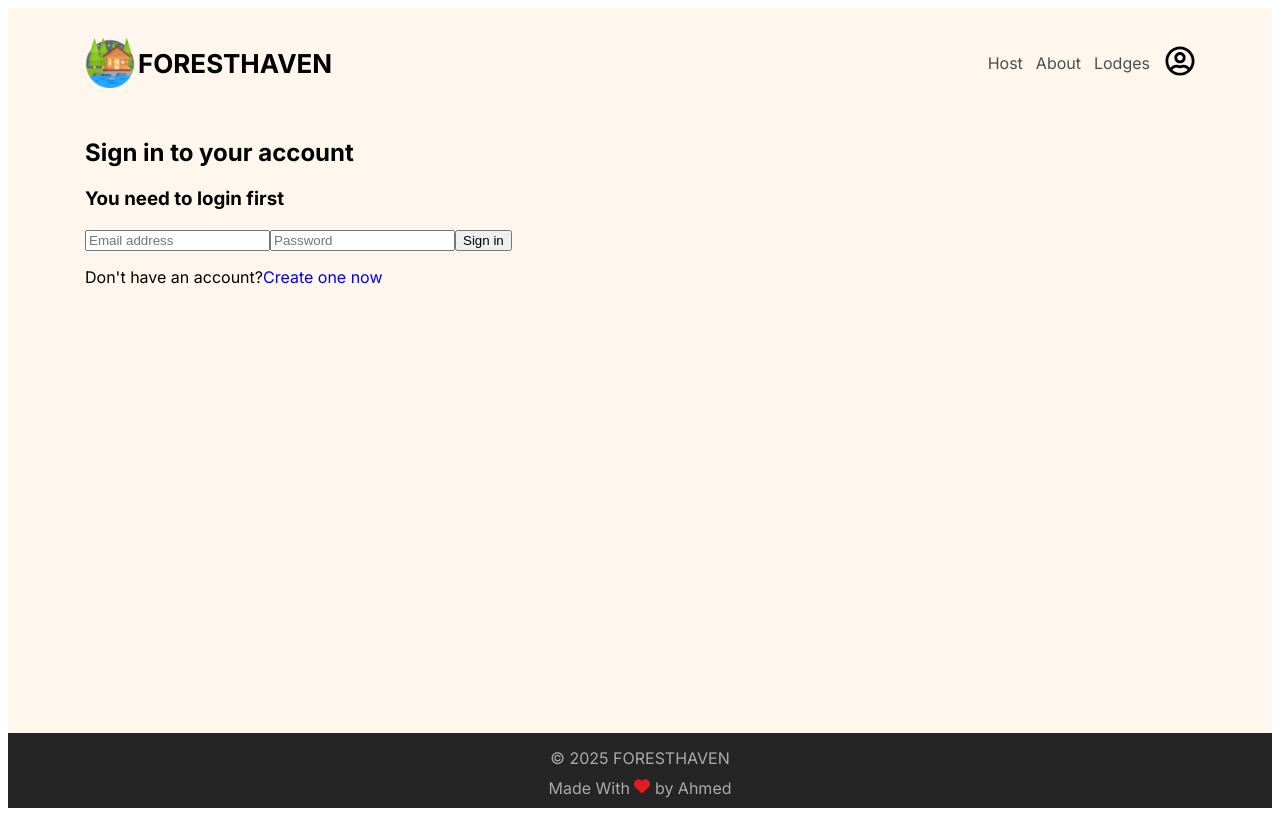
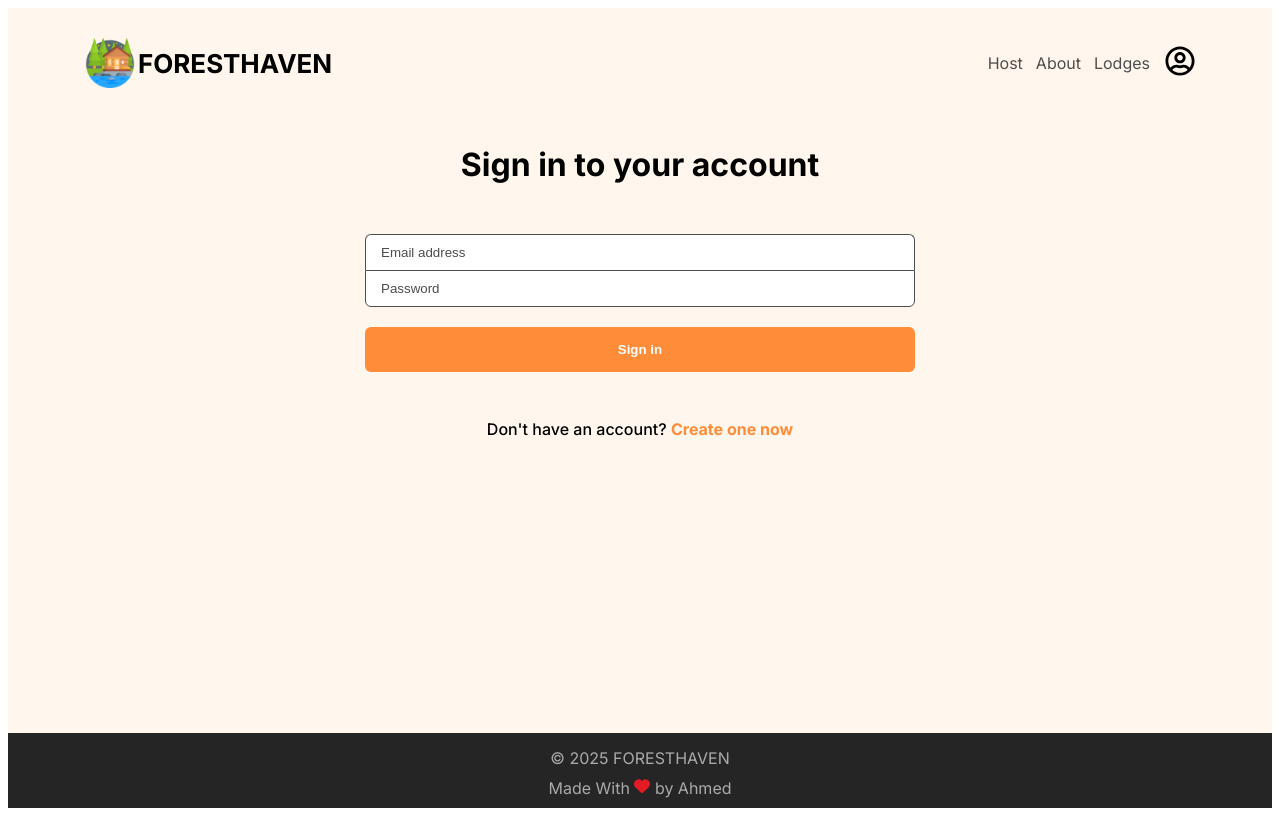
Before and after one commit to ahmgf-2003/Forest-Haven, a React (Vite) app: page /login in a window 1280 px wide. Built offline with nearby package versions, Linux system fonts and the light colour scheme; what miragejs would draw is missing.

Commit message:
added and styleing not found page & login and fix lodge images resize in chrome

```diff
--- a/public/css/main.css
+++ b/public/css/main.css
@@ -207,7 +207,7 @@ header nav a {
 }
 /* End header */
 
-/* Start landing section */
+/* Start landing page */
 .landing {
     background-image: url("/src/assets/images/landing.png");
     background-size: cover;
@@ -245,9 +245,9 @@ header nav a {
     font-weight: bold;
     border-radius: 5px;
 }
-/* End landing section */
+/* End landing page */
 
-/* Start about section */
+/* Start about page */
 .about img {
     height: 400px;
     width: 100%;
@@ -292,13 +292,13 @@ header nav a {
     border-radius: 10px;
 }
 
-/* End about section */
+/* End about page */
 
-/* Start lodges section */
+/* Start lodges page */
 .lodges h2 {
     font-size: 32px;
 }
-/* Start local colors for lodges section */
+/* Start local colors for lodges page */
 .lodges .simple {
     --active-background: #e17654;
 }
@@ -308,7 +308,7 @@ header nav a {
 .lodges .rugged {
     --active-background: #115e59;
 }
-/* End local colors for lodges section */
+/* End local colors for lodges page */
 .lodges .filters {
     margin-top: -10px;
     margin-bottom: 55px;
@@ -377,9 +377,9 @@ header nav a {
     background-color: var(--active-background);
     color: #ffead0;
 }
-/* End lodges section */
+/* End lodges page */
 
-/* Start lodge section */
+/* Start lodge page */
 .lodge a {
     display: flex;
     align-items: center;
@@ -404,12 +404,14 @@ header nav a {
 .lodge img {
     border-radius: 5px;
     width: 100%;
+    overflow: auto; /* fix rresizeing the image in chromioum browsersby change the user agent overflow: clip */
 }
 .lodge .details {
     margin-top: 50px;
 }
 @media (min-width: 768px) {
     .lodge .details {
+        min-width: 300px;
         margin: 0;
     }
 }
@@ -442,9 +444,9 @@ header nav a {
     outline: none;
     border: none;
 }
-/* End lodge section */
+/* End lodge page */
 
-/* Start host section */
+/* Start host page */
 .host {
     position: relative;
 }
@@ -783,7 +785,7 @@ header nav a {
 .host .income-table .months span.active::after {
     background-color: var(--main-button-color);
 }
-.host .income .transactions h3  {
+.host .income .transactions h3 {
     display: flex;
     align-items: flex-end;
     justify-content: space-between;
@@ -812,7 +814,88 @@ header nav a {
 }
 /* End host income */
 
-/* End host section */
+/* End host page */
+
+/* Start login page */
+.login {
+    text-align: center;
+}
+.login .login-error {
+    color: red;
+    font-size: 28px;
+    margin: 0;
+}
+.login h2 {
+    font-size: 32px;
+    margin-bottom: 50px;
+}
+.login form {
+    max-width: 550px;
+    margin: 0 auto;
+}
+.login form input {
+    width: 100%;
+    padding: 10px 15px;
+    outline: none;
+    border: 1px solid var(--alt-text-color);
+    border-collapse: collapse;
+}
+.login form input[type="email"] {
+    border-radius: 6px 6px 0 0;
+    border-bottom: none;
+}
+.login form input[type="password"] {
+    border-radius: 0 0 6px 6px;
+}
+.login form input::placeholder {
+    color: var(--alt-text-color);
+    opacity: 1;
+    transition: 0.3s;
+}
+.login form input:focus::placeholder {
+    opacity: 0;
+}
+.login form button {
+    width: 100%;
+    padding: 15px;
+    margin-top: 20px;
+    background-color: var(--main-button-color);
+    color: white;
+    font-weight: bold;
+    outline: none;
+    border: none;
+    border-radius: 6px;
+}
+.login .create-account {
+    margin-top: 47px;
+    font-weight: 500;
+}
+.login .create-account a {
+    white-space: nowrap;
+    font-weight: bold;
+    color: var(--main-button-color);
+}
+/* Start login page */
+
+/* Start not found page */
+.not-found .container {
+    max-width: 550px;
+    text-align: center;
+}
+.not-found h2 {
+    font-size: 32px;
+}
+.not-found a {
+    display: block;
+    width: 100%;
+    padding: 15px;
+    background-color: #161616;
+    color: white;
+    font-size: 18px;
+    font-weight: bold;
+    border-radius: 6px;
+}
+/* End not found page */
 
 /* Start footer */
 footer {
--- a/src/App.jsx
+++ b/src/App.jsx
@@ -15,6 +15,7 @@ import Reviews from "./pages/Host/Reviews";
 import Income from "./pages/Host/Income";
 import AuthRequired from "./components/AuthRequired";
 import Login from "./components/Login";
+import NotFound from "./pages/NotFound";
 
 function App() {
     return (
@@ -39,6 +40,7 @@ function App() {
                         </Route>
                     </Route>
                     <Route path="login" element={<Login />} />
+                    <Route path="*" element={<NotFound />} />
                 </Route>
             </Routes>
         </BrowserRouter>
--- a/src/components/Login.jsx
+++ b/src/components/Login.jsx
@@ -19,16 +19,15 @@ const Login = () => {
     return (
         <section className="login">
             <div className="container">
+                {message && <h3 className="login-error">{message}</h3>}
                 <h2>Sign in to your account</h2>
-                {message && <h3>{message}</h3>}
                 <form action={handleSubmit}>
                     <input type="email" name="email" placeholder="Email address" />
                     <input type="password" name="password" placeholder="Password" />
                     <button>Sign in</button>
                 </form>
-                <p>
-                Don't have an account?
-                <Link>Create one now</Link>
+                <p className="create-account">
+                    Don't have an account? <Link>Create one now</Link>
                 </p>
             </div>
         </section>
--- /dev/null
+++ b/src/pages/NotFound.jsx
@@ -0,0 +1,14 @@
+import { Link } from "react-router-dom";
+
+const NotFound = () => {
+    return (
+        <section className="not-found">
+            <div className="container">
+                <h2>Sorry, the page you were looking for was not found.</h2>
+                <Link to="/">Return to home</Link>
+            </div>
+        </section>
+    );
+};
+
+export default NotFound;
```
